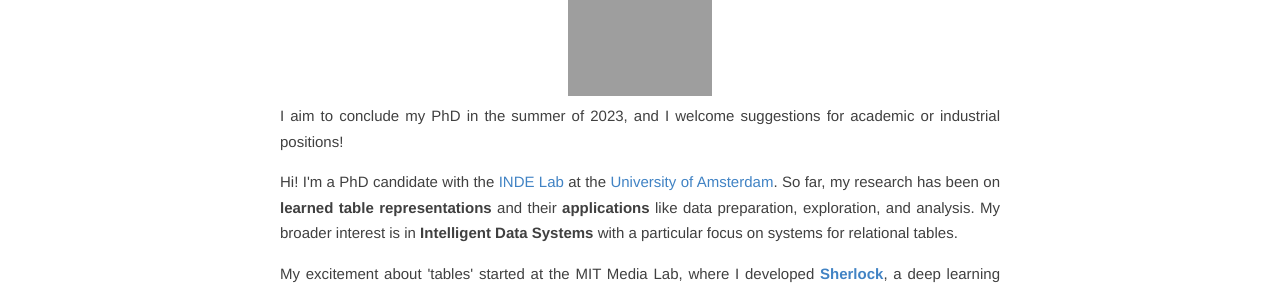
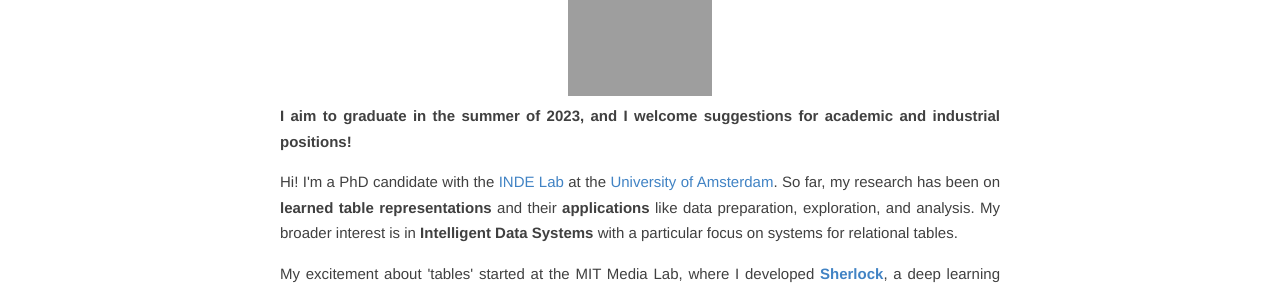
Before and after one commit to madelonhulsebos/madelonhulsebos.github.io, a Jekyll site: the page built from index.html, in a window 1280 px wide. Shown: the part 212-503 px from the top of the page. Built offline with Jekyll 4.4.1, drawn with Linux system fonts in a browser that asks for light colours; some web fonts are replaced; the list of posts is cut into pages by our own code; grey boxes are pictures that could not be loaded.

Commit message:
Emphasis.

```diff
--- a/index.html
+++ b/index.html
@@ -12,7 +12,7 @@ layout: default
 
 <div style="text-align: justify;">
 
-<div>I aim to conclude my PhD in the summer of 2023, and I welcome suggestions for academic or industrial positions!</div>
+<div><b>I aim to graduate in the summer of 2023, and I welcome suggestions for academic and industrial positions!</b></div>
 
  <div style="text-align: justify;">
   <p>
```
